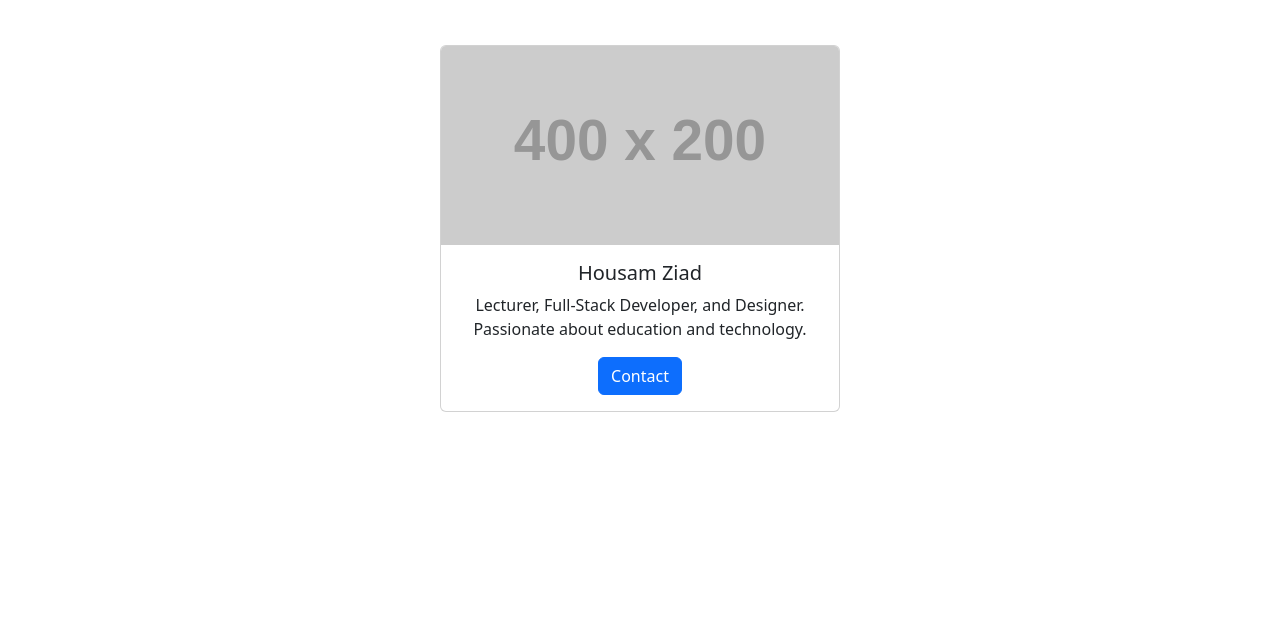
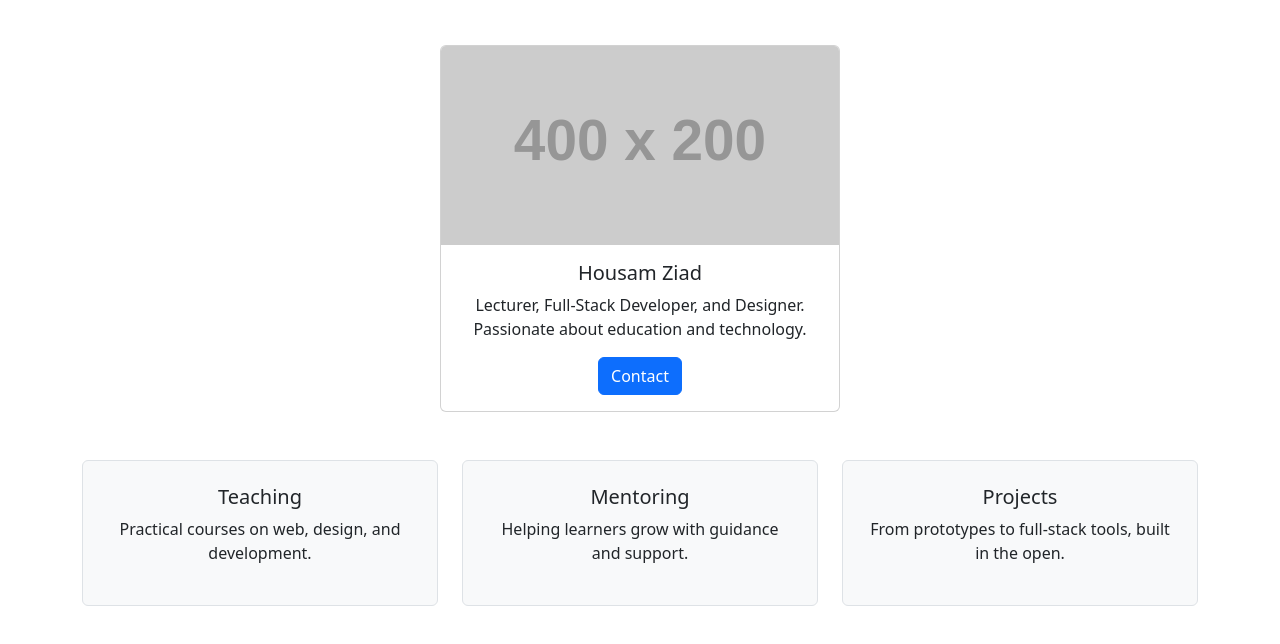
Before and after one commit to elomnnaemekaj/UCDPA-2609-Unit_9, a plain HTML site: page index.html in a window 1280 px wide. Shown: the part 156-800 px from the top of the page. Drawn offline with nearby package versions, Linux system fonts and the light colour scheme; placeholder pictures from the web are drawn by us.

Commit message:
add Features Section Using the Grid

```diff
--- a/index.html
+++ b/index.html
@@ -37,6 +37,30 @@
           <a href="#" class="btn btn-primary">Contact</a>
         </div>
       </div>
+      <section class="mt-5">
+        <div class="row g-4">
+          <div class="col-md-4">
+            <div class="p-4 border rounded text-center bg-light">
+              <h5>Teaching</h5>
+              <p>Practical courses on web, design, and development.</p>
+            </div>
+          </div>
+
+          <div class="col-md-4">
+            <div class="p-4 border rounded text-center bg-light">
+              <h5>Mentoring</h5>
+              <p>Helping learners grow with guidance and support.</p>
+            </div>
+          </div>
+
+          <div class="col-md-4">
+            <div class="p-4 border rounded text-center bg-light">
+              <h5>Projects</h5>
+              <p>From prototypes to full-stack tools, built in the open.</p>
+            </div>
+          </div>
+        </div>
+      </section>
     </div>
   </body>
 </html>
```
